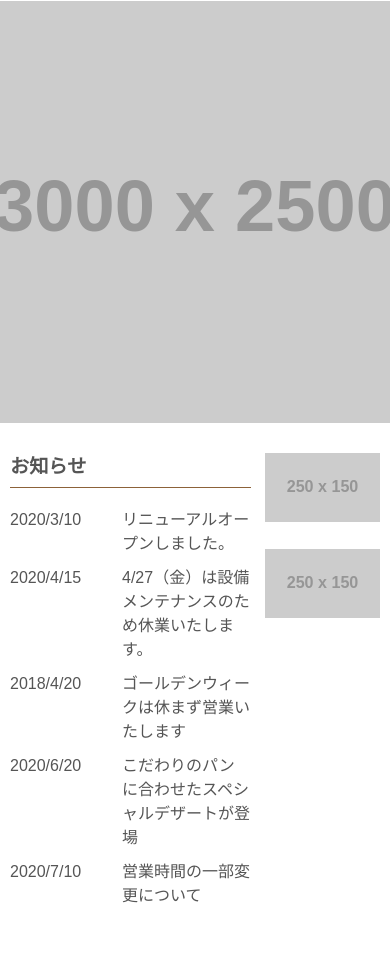
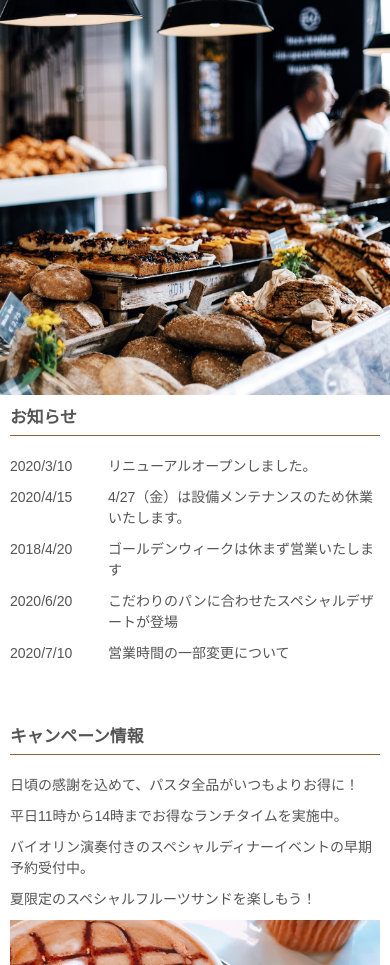
Before and after one commit to 39O44O/css-cafe, a plain HTML site: page index.html in a window 390 px wide. Shown: the part 115-1080 px from the top of the page. Drawn offline with Linux system fonts and the light colour scheme; placeholder pictures from the web are drawn by us.

Commit message:
画像の追加

```diff
--- a/css/base.css
+++ b/css/base.css
@@ -59,7 +59,7 @@ header nav ul li.current a {
 #main_image {
   width: 100%;
   height: 50vh;
-  background-image: url(https://via.placeholder.com/3000x2500);
+  background-image: url(../images/cafe.jpg);
   background-repeat: no-repeat;
   background-position: center;
   background-size: cover;
@@ -153,3 +153,27 @@ footer ul li a:active {
 small {
   font-size: 0.7rem;
 }
+
+/* responsive */
+
+@media(max-width: 600px) {
+  html{
+    font-size: 87.5%;
+  }
+
+  .header_logo {
+    width: 60px;
+  }
+
+  .contents {
+    flex-direction: column;
+    margin-top: 10px;
+  }
+
+  #main_content,
+  #sidebar {
+    width: 100%;
+  }
+
+
+}
--- a/index.html
+++ b/index.html
@@ -2,6 +2,8 @@
 <html lang="ja">
 <head>
   <meta charset="UTF-8">
+  <meta name="viewport" content="width=device-width, initial-scale=1">
+  <meta name="description" content="CSS Cafeの公式ウェブサイトです。商品情報、店舗紹介、アクセス、会社情報など">
   <title>CSS Cafe</title>
   <link rel="stylesheet" href="css/html5reset-1.6.1.css">
   <link rel="stylesheet" href="css/base.css">
@@ -10,7 +12,7 @@
   <!-- header begin -->
   <header id="top">
     <div class="header_content wrapper">
-      <h1><img class="header_logo" src="https://via.placeholder.com/100x90" alt="CSS Cafe"></h1>
+      <h1><img class="header_logo" src="images/logo.png" alt="CSS Cafe"></h1>
       <nav>
         <ul>
           <li class="current"><a href="index.html">Home</a></li>
@@ -58,12 +60,12 @@
       <ul>
         <li>
           <a href="#">
-            <img src="https://via.placeholder.com/250x150" alt="季節のおすすめ商品はこちら">
+            <img src="images/banner01.png" alt="季節のおすすめ商品はこちら">
           </a>
         </li>
         <li>
           <a href="#">
-            <img src="https://via.placeholder.com/250x150" alt="コーヒー豆の豆知識">
+            <img src="images/banner02.png" alt="コーヒー豆の豆知識">
           </a>
         </li>
       </ul>
```
Also changed, not shown: images/banner01.png (added), images/banner02.png (added), images/cafe.jpg (added), images/logo.png (added).
